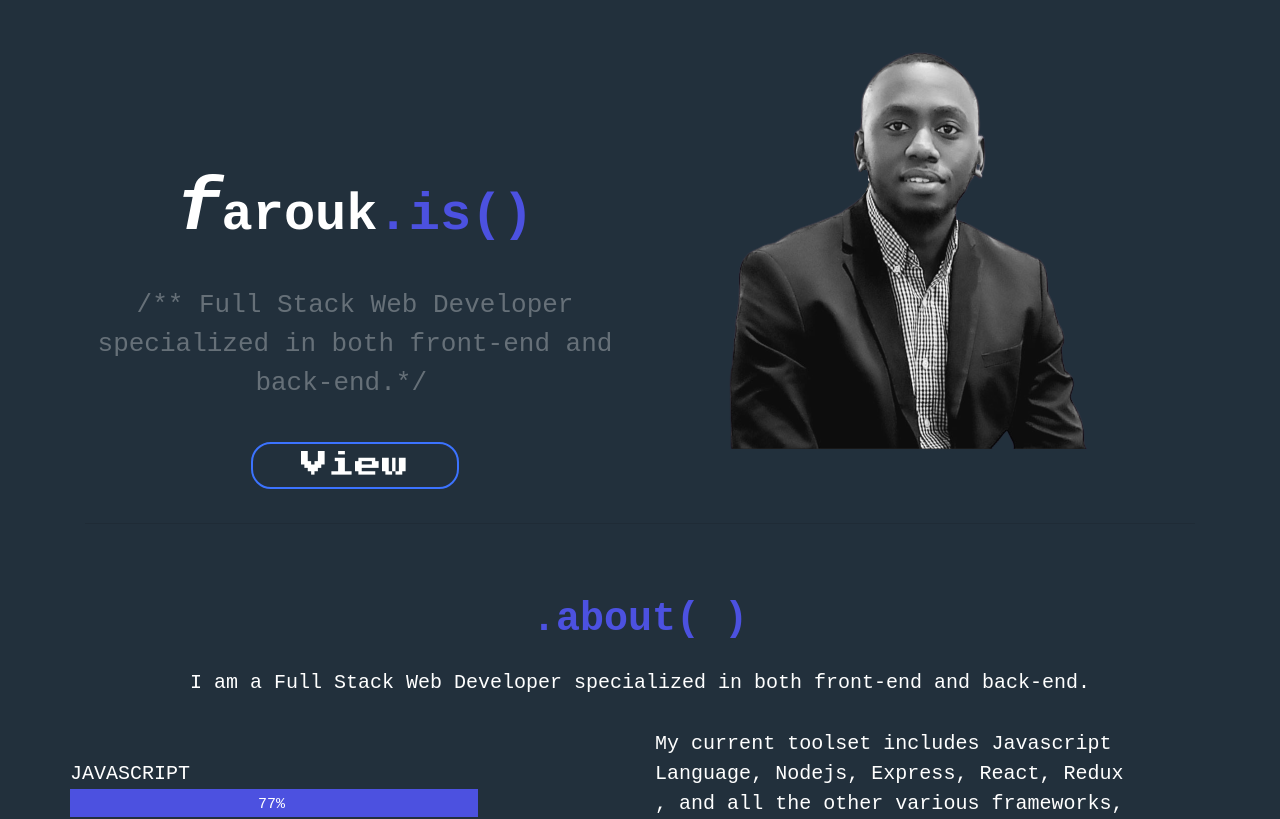
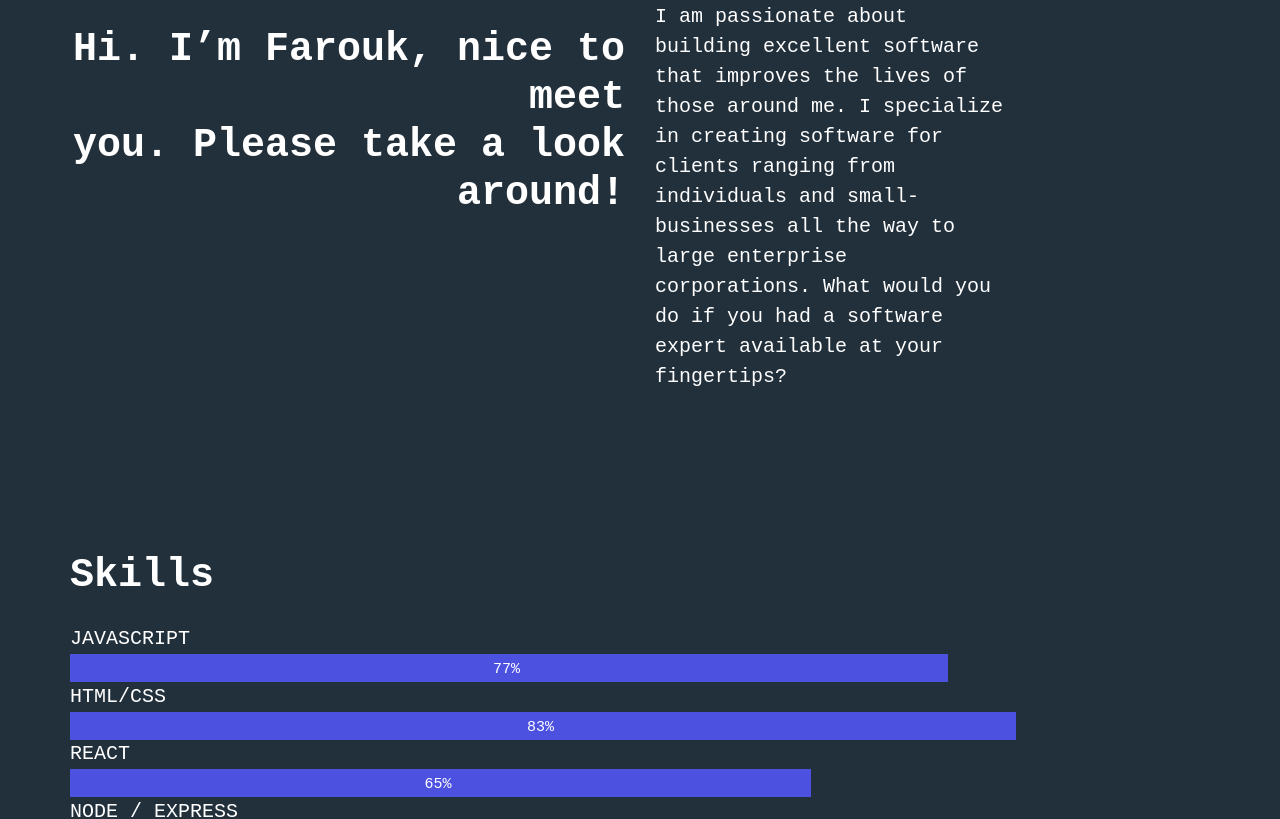
Before and after one commit to Farouk994/Portfolio, a React (Create React App) app in the folder porfolio/client/: page /about in a window 1280 px wide. Shown: the part 200-1019 px from the top of the page. Built offline with nearby package versions, Linux system fonts and the light colour scheme.

Commit message:
Added react routing to all components and pages

```diff
--- a/porfolio/client/src/App.css
+++ b/porfolio/client/src/App.css
@@ -26,9 +26,9 @@ html {
 body{
   font-family : Roboto Mono, monospace;
   background-color : #22303c;
-  display:grid;
+  /* display:grid;
   min-height: 100%;
-  grid-template-rows: 1fr auto;
+  grid-template-rows: 1fr auto; */
   /* font-size:55px; */
   /* letter-spacing : 1px; */
   /* font-weight: 300; */
--- a/porfolio/client/src/App.js
+++ b/porfolio/client/src/App.js
@@ -1,18 +1,21 @@
 import "./App.css";
 import Navbar from "./Components/Navbar/Navbar";
+import { Route, Switch } from "react-router-dom";
 import Home from "./Components/Home/Home";
-import Tech from "./Components/Tech.js/Tech";
-import Portfolio from "./Components/Portfolio/Portfolio"
-import Footer from "./Components/Footer/footer"
+import Tech from "./Components/AboutMe/Tech";
+import Portfolio from "./Components/Portfolio/Portfolio";
+// import Footer from "./Components/Footer/footer";
 
 function App() {
   return (
     <div className='App'>
       <Navbar />
-      <Home/>
-      <Tech/>
-      <Portfolio/>
-      <Footer/>
+      <Switch>
+        <Route path='/' exact component={Home} />
+        <Route path='/about' component={Tech} />
+        <Route path='/work' component={Portfolio} />
+      </Switch>
+      {/* <Footer /> */}
       <br></br>
     </div>
   );
--- /dev/null
+++ b/porfolio/client/src/Components/AboutMe/About.js
@@ -0,0 +1,34 @@
+/* eslint-disable react/jsx-no-comment-textnodes */
+import React from "react";
+import Slide from "react-reveal/Slide";
+import { withRouter } from "react-router";
+import "./Tech.css"
+
+const About = () => {
+  return (
+    <div>
+      {/* <div className='container'> */}
+        <div className="red">
+          <div className='row wider mt-0'>
+            <div className='col-md-6 col1'>
+              <h1 className="intro">
+                Hi. I’m Farouk, nice to meet <br></br>you. Please take a look <br></br>around!
+              </h1>
+            </div>
+            <div className='col-md-4 col2'>
+              <p className="passion">
+                I am passionate about building excellent software that improves
+                the lives of those around me. I specialize in creating software
+                for clients ranging from individuals and small-businesses all
+                the way to large enterprise corporations. What would you do if
+                you had a software expert available at your fingertips?
+              </p>
+            </div>
+          </div>
+        </div>
+      {/* </div> */}
+    </div>
+  );
+};
+
+export default About;
--- a/porfolio/client/src/Components/Tech.js/Tech.css
+++ b/porfolio/client/src/Components/AboutMe/Tech.css
@@ -85,6 +85,37 @@ body {
   /* margin:5px; */
 }
 
+.red {
+  /* border : 1px solid green; */
+  width : 100%;
+  padding : 55px;
+}
+
+.col1{
+  /* border : 1px solid red; */
+  text-align : right;
+}
+
+.intro {
+  color : white;
+  margin-left:0;
+}
+
+.wider {
+  /* border : 1px solid orange; */
+  padding : 15px;
+  margin-top:0;
+}
+
+.col2{
+  /* border : 1px solid red; */
+  text-align : left;
+}
+
+.passion{
+  color : white;
+}
+
 
 @keyframes blink{
 	0%{
--- a/porfolio/client/src/Components/Tech.js/Tech.js
+++ b/porfolio/client/src/Components/AboutMe/Tech.js
@@ -1,24 +1,21 @@
+/* eslint-disable no-undef */
 import React from "react";
 import "./Tech.css";
 import Roll from 'react-reveal/Roll';
 import Fade from 'react-reveal/Fade';
+import About from "./About"
 
 const Tech = () => {
   return (
     <div className="">
-      <h1 className='lang' id=''>
-      <strong className='strong'>.about( )</strong>
-      </h1>
-      <p className='info'>
-        I am a Full Stack Web Developer specialized in both front-end and
-        back-end.
-      </p>
-      <div className='cardly'></div>
+
+       <About/>
 
       <div className='newWrapper row'>
-        <div className='skill col-md-6'>
+        <div className='skill col-md-12'>
           <div class='wrapper'>
           <Roll left cascade>
+            <h1>Skills</h1>
             <span class='title'>JAVASCRIPT</span>
             <div class='progress'>
               <div
@@ -41,11 +38,26 @@ const Tech = () => {
                 aria-valuenow='40'
                 aria-valuemin='0'
                 aria-valuemax='100'
-                style={{ width: "90%" }}
+                style={{ width: "83%" }}
               >
-                <span>90%</span>
+                <span>83%</span>
               </div>
             </div>
+
+            <span class='title'>REACT</span>
+            <div class='progress'>
+              <div
+                class='progress-bar'
+                role='progressbar'
+                aria-valuenow='40'
+                aria-valuemin='0'
+                aria-valuemax='100'
+                style={{ width: "65%" }}
+              >
+                <span>65%</span>
+              </div>
+            </div>
+
 
             <span class='title'>NODE / EXPRESS</span>
             <div class='progress'>
@@ -91,7 +103,7 @@ const Tech = () => {
           </Roll>
           </div>
         </div>
-        <div className='col-md-5'>
+        <div className='container'>
         <Fade bottom cascade>
           <p id='tools'>
             My current toolset includes Javascript Language, Nodejs, Express,
--- a/porfolio/client/src/Components/Footer/footer.css
+++ b/porfolio/client/src/Components/Footer/footer.css
@@ -1,15 +1,12 @@
 /* BEGIN FOOTER */
 .footer {
-  /* Positioning for sticky footer */
-  position: -webkit-sticky;
-    bottom: 0;
-  /* Box-model */
-    width: 100%;
-    /* height: 60px;  */
-  /* Visual */
-  /* grid-row-start: 2;
-  grid-row-end: 3; */
-  padding: 20px;
+   /* Positioning for sticky footer */
+   position: absolute;
+   bottom: 0;
+   /* Box-model */
+   width: 100%;
+   height: 60px;
+   /* Visual */
 }
 .text-muted-footer {
   /* Box-model */
--- a/porfolio/client/src/Components/Navbar/Navbar.js
+++ b/porfolio/client/src/Components/Navbar/Navbar.js
@@ -1,70 +1,78 @@
 import React from "react";
 import "./Navbar.scss";
-
-// import { NavLink } from "react-router-dom"
+import { NavLink } from "react-router-dom";
 
 function Navbar() {
   const styler = {
     color: "white",
   };
+
+  const activeStyle={
+    color: "white"
+  }
   return (
     <>
       <nav className='navbar navbar-icon-top navbar-expand-lg'>
-      <button
-            className="navbar-toggler"
-            type="button"
-            data-toggle="collapse"
-            data-target="#navbarSupportedContent"
-            aria-controls="navbarSupportedContent"
-            aria-expanded="false"
-            aria-label="Toggle navigation"
-          >
-            <span className="navbar-toggler-icon"></span>
-          </button>
+        <button
+          className='navbar-toggler'
+          type='button'
+          data-toggle='collapse'
+          data-target='#navbarSupportedContent'
+          aria-controls='navbarSupportedContent'
+          aria-expanded='false'
+          aria-label='Toggle navigation'
+        >
+          <span className='navbar-toggler-icon'></span>
+        </button>
         <div className='container align-middle'>
           <h1 className='px-4 topper'>
             <span className='glitch' data-text='Kisuule'>
-              Farouk
+              <NavLink activeStyle={activeStyle} exact to="/">
+                Farouk
+              </NavLink>
             </span>
           </h1>
 
           <div>
             <ul className='navbar-nav mr-auto listy'>
               <li class='nav-item' style={styler}>
-                <a
+                <NavLink
+                activeStyle={activeStyle}
                   className='nav-link active item'
                   aria-current='page'
                   id='item'
-                  href='/'
+                  to='/'
                 >
                   .Home<span id='para'>()</span>
-                </a>
+                </NavLink>
               </li>
               <li class='nav-item' style={styler}>
-                <a
+                <NavLink
+                activeStyle={activeStyle}
                   className='nav-link active item'
                   aria-current='page'
                   id='item'
-                  href='/'
+                  to='/about'
                 >
                   .About<span id='para'>()</span>
-                </a>
+                </NavLink>
               </li>
               <li className='nav-item'>
-                <a className='nav-link active' href='/' id='item'>
+                <NavLink className='nav-link active' activeStyle={activeStyle} to='/work' id='item'>
                   .Work<span id='para'>()</span>
-                </a>
+                </NavLink>
               </li>
               <li className='nav-item'>
-                <a
+                <NavLink
+                activeStyle={activeStyle}
                   className='nav-link active'
-                  href='/'
+                  to='/'
                   tabindex='-1'
                   //   aria-active='true'
                   id='item'
                 >
                   .Contact<span id='para'>()</span>
-                </a>
+                </NavLink>
               </li>
             </ul>
           </div>
--- a/porfolio/client/src/Components/Navbar/Navbar.scss
+++ b/porfolio/client/src/Components/Navbar/Navbar.scss
@@ -49,7 +49,7 @@ a:visited {
 
 /* mouse over link */
 a:hover {
-  color: #FF00F0;
+  color: white;
   text-decoration: none;
 }
 
--- a/porfolio/client/src/index.js
+++ b/porfolio/client/src/index.js
@@ -1,13 +1,16 @@
-import React from 'react';
-import ReactDOM from 'react-dom';
-import './index.css';
+import React from "react";
+import ReactDOM from "react-dom";
+import { BrowserRouter as Router } from "react-router-dom";
+import "./index.css";
 import "bootstrap/dist/css/bootstrap.min.css";
-import 'font-awesome/css/font-awesome.min.css';
+import "font-awesome/css/font-awesome.min.css";
 import "bootstrap/dist/js/bootstrap.min.js";
 // import './mysass.scss';
-import App from './App';
+import App from "./App";
 
 ReactDOM.render(
-    <App />,
-  document.getElementById('root')
+  <Router>
+    <App />
+  </Router>,
+  document.getElementById("root")
 );
```
Also changed, not shown: porfolio/client/src/Components/AboutMe/TechCard.js (renamed from porfolio/client/src/Components/Tech.js/TechCard.js).
